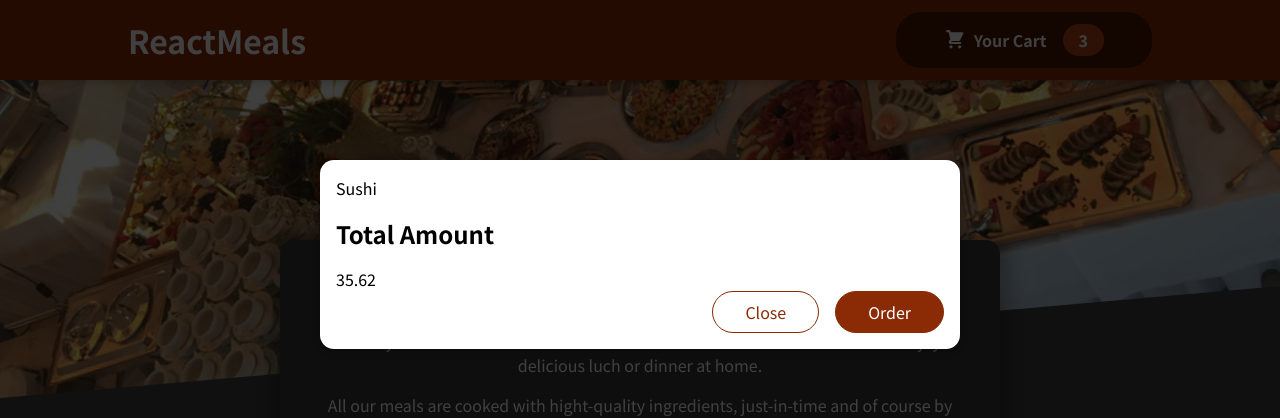
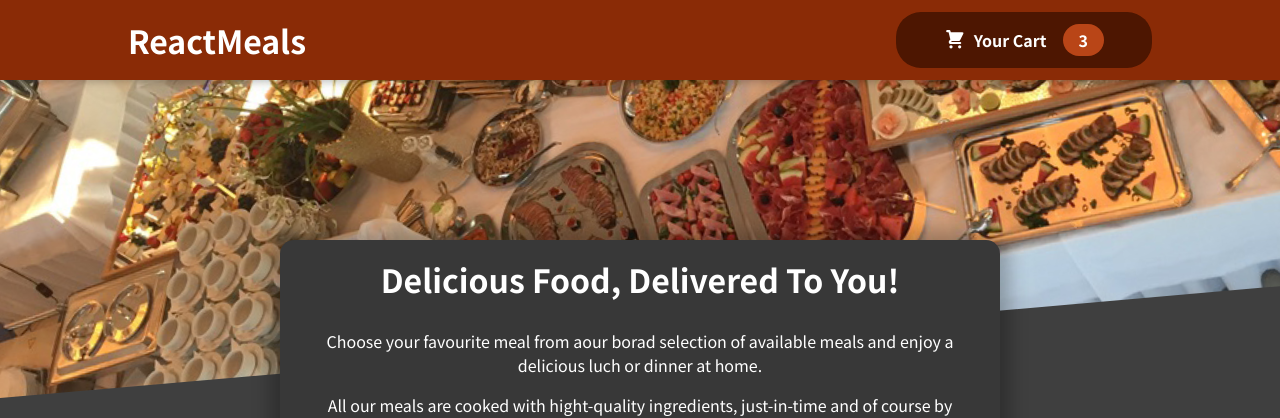
Before and after one commit to peterfulop/220321_react_food_order_app, a React (Create React App) app: page / in a window 1280 px wide. Shown: the top 418 px of the page. Built offline with nearby package versions, Linux system fonts and the light colour scheme.

Commit message:
feat(*): Cart modals state implemented;

```diff
--- a/src/App.js
+++ b/src/App.js
@@ -1,13 +1,23 @@
-import React, { Fragment } from "react";
+import React, { Fragment, useState } from "react";
 import Header from "./components/Layout/Header";
 import Meals from "./components/Meals/Meals";
 import Cart from "./components/Cart/Cart";
 
 function App() {
+  const [cartIsVisible, setCartIsVisible] = useState(false);
+
+  const showCartHandler = () => {
+    setCartIsVisible(true);
+  };
+
+  const hideCartHandler = () => {
+    setCartIsVisible(false);
+  };
+
   return (
     <Fragment>
-      <Cart />
-      <Header />
+      {cartIsVisible && <Cart onClose={hideCartHandler} />}
+      <Header onShowCart={showCartHandler} />
       <main>
         <Meals />
       </main>
--- a/src/components/Cart/Cart.js
+++ b/src/components/Cart/Cart.js
@@ -12,14 +12,16 @@
   );
 
   return (
-    <Modal>
+    <Modal onClose={props.onClose}>
       {cartItems}
       <div>
         <span className={classes.total}>Total Amount</span>
         <span>35.62</span>
       </div>
       <div className={classes.actions}>
-        <button className={classes["button--alt"]}>Close</button>
+        <button className={classes["button--alt"]} onClick={props.onClose}>
+          Close
+        </button>
         <button className={classes["button"]}>Order</button>
       </div>
     </Modal>
--- a/src/components/Layout/Header.js
+++ b/src/components/Layout/Header.js
@@ -9,7 +9,7 @@
     <Fragment>
       <header className={classes.header}>
         <h1>ReactMeals</h1>
-        <HeaderCartButton />
+        <HeaderCartButton onClick={props.onShowCart} />
       </header>
       <div className={classes["main-image"]}>
         <img src={mealsImage} alt="A table full of delicious food!" />
--- a/src/components/Layout/HeaderCartButton.js
+++ b/src/components/Layout/HeaderCartButton.js
@@ -5,7 +5,7 @@
 
 const HeaderCartButton = (props) => {
   return (
-    <button className={classes.button}>
+    <button className={classes.button} onClick={props.onClick}>
       <span className={classes.icon}>
         <CartIcon />
       </span>
--- a/src/components/UI/Modal.js
+++ b/src/components/UI/Modal.js
@@ -3,7 +3,7 @@
 import classes from "./Modal.module.css";
 
 const Backdrop = (props) => {
-  return <div className={classes.backdrop}></div>;
+  return <div onClick={props.onClose} className={classes.backdrop}></div>;
 };
 
 const ModalOverlay = (props) => {
@@ -19,7 +19,10 @@
 const Modal = (props) => {
   return (
     <Fragment>
-      {ReactDOM.createPortal(<Backdrop />, portalElement)}
+      {ReactDOM.createPortal(
+        <Backdrop onClose={props.onClose} />,
+        portalElement
+      )}
       {ReactDOM.createPortal(
         <ModalOverlay>{props.children}</ModalOverlay>,
         portalElement
```
Also changed, not shown: 1 other file (tests, documents, lock files or other folders).
